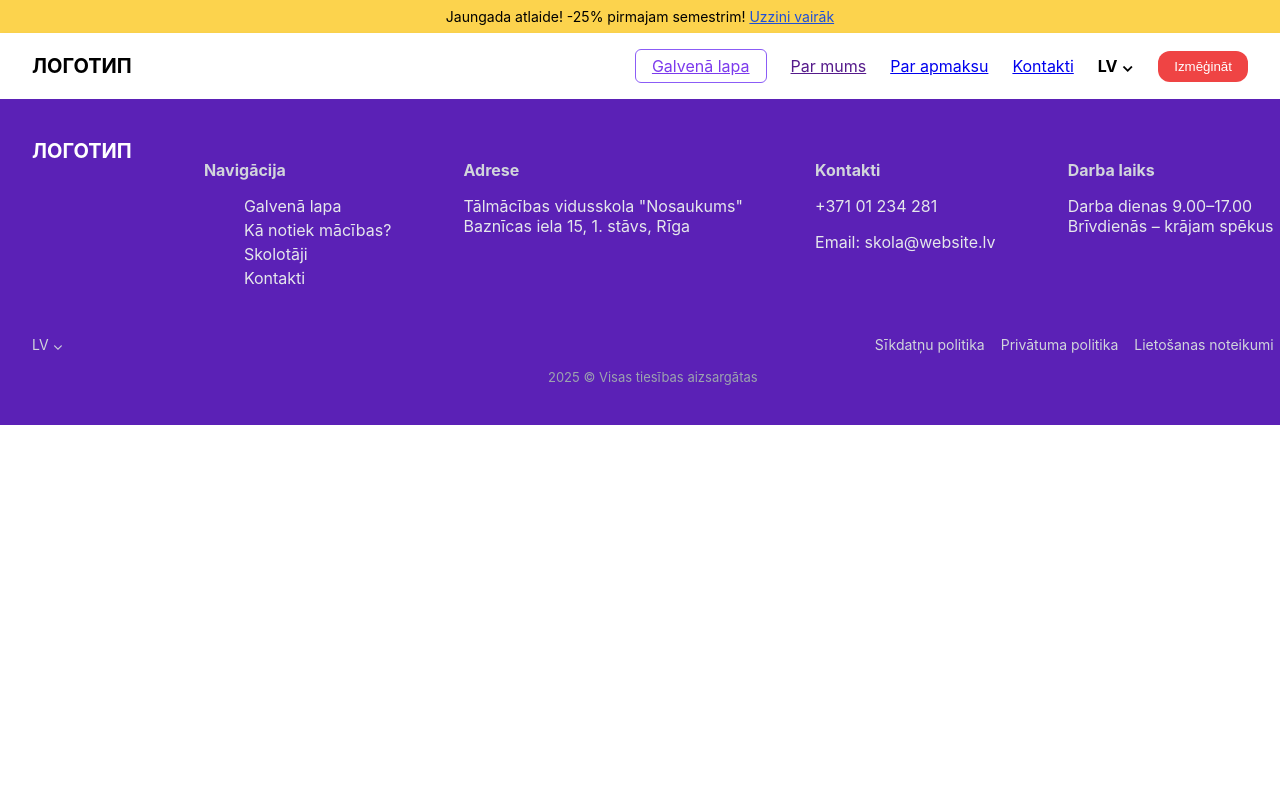
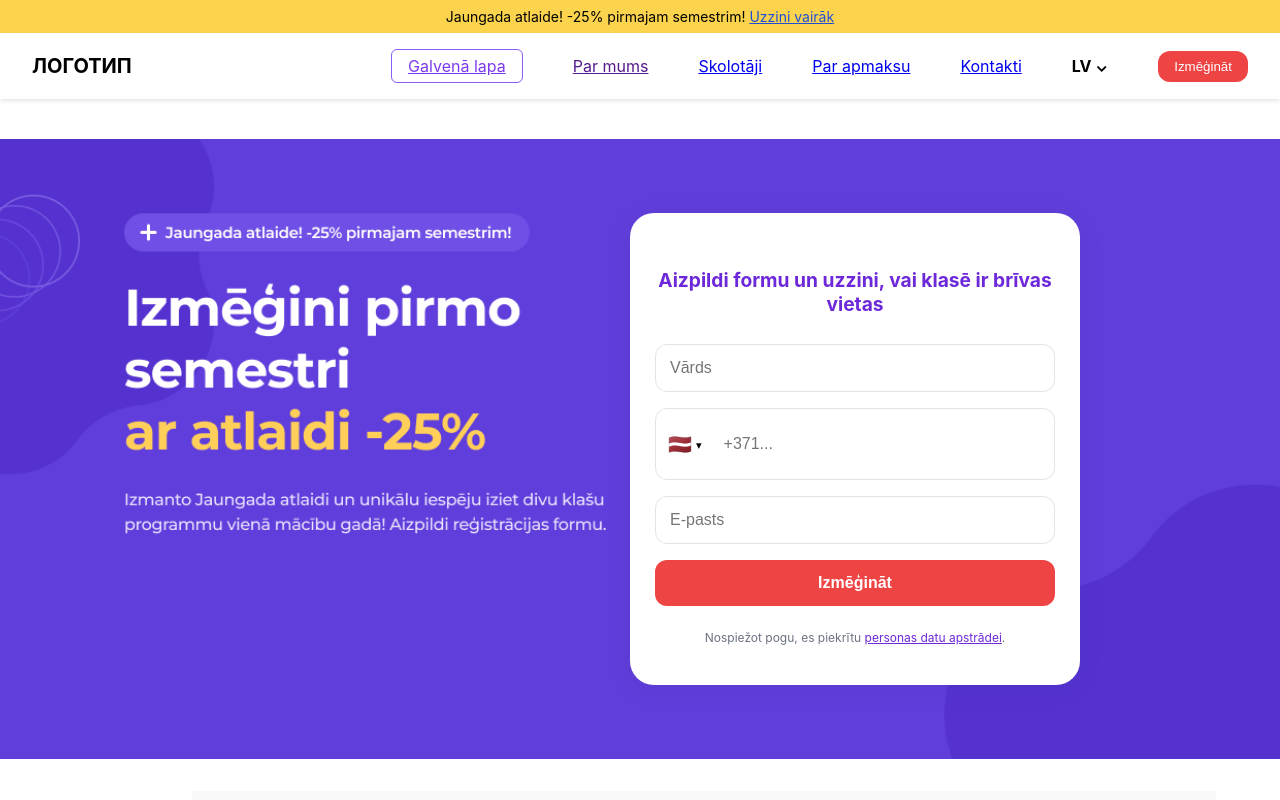
Before and after one commit to Fek1r/OnlineScool, a React (Create React App) app: page /teach in a window 1280 px wide. Shown: the top 800 px of the page. Built offline with nearby package versions, Linux system fonts and the light colour scheme.

Commit message:
Create First Version Skolotajs pages

```diff
--- a/src/App.jsx
+++ b/src/App.jsx
@@ -4,6 +4,7 @@ import { Header } from './components/Header';
 import { Footer } from './components/Footer';
 import Home from './pages/Home/Home';
 import Pay from './pages/Pay/Pay';
+import Teach from './pages/Teach/Teach';
 
 function App() {
   return (
@@ -12,6 +13,7 @@ function App() {
         <Routes>
           <Route path="/" element={<Home />} />
           <Route path="/pay" element={<Pay />} />
+          <Route path="/teach" element={<Teach />} />
         </Routes>
       <Footer />
     </Router>
--- a/src/components/Header.jsx
+++ b/src/components/Header.jsx
@@ -20,6 +20,7 @@ export const Header = () => {
         <nav className="nav-links">
           <a className="nav-button" href = "/">Galvenā lapa</a>
           <a href="">Par mums</a>
+          <a href="teach">Skolotāji</a>
           <a href="pay">Par apmaksu</a>
           <a href="#">Kontakti</a>
           <div className="lang-select">LV ⌄</div>
--- a/src/components/Layout.css
+++ b/src/components/Layout.css
@@ -32,7 +32,7 @@
 .nav-links {
   display: flex;
   align-items: center;
-  gap: 24px;
+  gap: 50px;
 }
 
 .nav-button {
--- /dev/null
+++ b/src/pages/Teach/Teach.css
@@ -0,0 +1,200 @@
+.cta {
+    margin-top: 5vh;
+  background-image: url('/public/img_home/25.png'); /* путь к твоему фону */
+  background-size: cover;
+  background-position: center;
+  padding: 60px 40px;
+  display: flex;
+  justify-content: flex-end; /* форма справа */
+  align-items: center;
+  height: 500px; /* можно адаптировать под контент */
+  }
+
+  .modern-form {
+    background: white;
+    border-radius: 24px;
+    padding: 40px 25px;
+    max-width: 400px;
+    margin-right: 20vh;
+    width: 100%;
+    box-shadow: 0 4px 30px rgba(0, 0, 0, 0.05);
+    display: flex;
+    flex-direction: column;
+    gap: 16px;
+    text-align: center;
+  }
+
+  .modern-form h2 {
+    font-size: 1.2rem;
+    color: #6d28d9;
+    margin-bottom: 12px;
+  }
+
+  .modern-form input {
+    padding: 14px;
+    border-radius: 12px;
+    border: 1px solid #e4e4e7;
+    font-size: 1rem;
+    outline: none;
+    transition: border 0.3s;
+  }
+
+  .modern-form input:focus {
+    border: 2px solid #3b82f6;
+  }
+
+  .phone-input {
+    display: flex;
+    align-items: center;
+    gap: 8px;
+    border: 1px solid #e4e4e7;
+    padding: 12px;
+    border-radius: 12px;
+    background: white;
+  }
+
+  .phone-input input {
+    border: none;
+    outline: none;
+    flex: 1;
+    font-size: 1rem;
+  }
+
+  .flag-select {
+    font-size: 1.2rem;
+    display: flex;
+    align-items: center;
+    gap: 4px;
+    cursor: pointer;
+    user-select: none;
+  }
+
+  .arrow {
+    font-size: 0.7rem;
+    margin-top: 2px;
+  }
+
+  .modern-form button {
+    background-color: #ef4444;
+    color: white;
+    padding: 14px;
+    border: none;
+    border-radius: 12px;
+    font-weight: 600;
+    font-size: 1rem;
+    cursor: pointer;
+    transition: background 0.3s;
+  }
+
+  .modern-form button:hover {
+    background-color: #dc2626;
+  }
+
+  .modern-form small {
+    font-size: 0.75rem;
+    color: #6b7280;
+    margin-top: 8px;
+  }
+
+  .modern-form a {
+    color: #6d28d9;
+    text-decoration: underline;
+  }
+
+  /* ==== LEARNING ==== */
+  .learning {
+    width: 80%;
+    background: #f9f9f9;
+    margin-left:15%;
+  }
+
+  .learning-columns {
+    display: flex;
+    flex-wrap: wrap;
+    gap: 40px;
+    margin-top: 32px;
+  }
+  .mac-logo{
+    margin-top:5vh;
+  }
+ .learning-box{
+    margin-top:0 !important;
+
+ }
+  .learning-box {
+    flex: 1;
+    background: #f9f9f9;
+  }
+
+
+  .learning-box ul {
+    padding-left: 20px;
+    list-style-type: disc;
+  }
+
+  /* ==== FAQ ==== */
+  .faq {
+    width: 80%;
+    margin-left: 15%;
+    padding: 60px 40px;
+  }
+
+  .faq details {
+    max-width: 80%;
+    margin-bottom: 16px;
+    border-bottom: 1px solid #ccc;
+    padding-bottom: 12px;
+  }
+
+  .faq summary {
+    font-weight: bold;
+    cursor: pointer;
+
+
+  }
+  /* ==== AI HELPER ==== */
+  .ai-full-bg {
+    background-image: url('/public/img_home/Ai.png'); /* путь к изображению */
+    background-size: cover;
+    background-position: center;
+    width: 67%;
+    margin-left:15%;
+    height: 400px; /* можешь поменять на auto, min-height или vw/vh */
+    display: flex;
+    align-items: flex-end;
+    justify-content: center;
+    padding: 20px;
+    border-radius: 40px;
+  }
+  .margin{
+    margin-bottom: 5vh;
+    background-color: #f9f9f9;;
+  }
+  .ai-floating-form {
+    display: flex;
+    gap: 12px;
+    flex-wrap: wrap;
+  }
+
+  .ai-floating-form input {
+    padding: 12px 16px;
+    border-radius: 8px;
+    border: none;
+    min-width: 250px;
+    font-size: 1rem;
+  }
+
+  .ai-floating-form button {
+    background-color: #6d28d9;
+    color: white;
+    border: none;
+    padding: 12px 24px;
+    border-radius: 8px;
+    font-size: 1rem;
+    cursor: pointer;
+    transition: background 0.3s;
+  }
+
+  .ai-floating-form button:hover {
+    background-color: #5b21b6;
+  }
--- /dev/null
+++ b/src/pages/Teach/Teach.jsx
@@ -0,0 +1,74 @@
+import React from 'react';
+import './Teach.css';
+
+const Teach = () => {
+  return (
+    <div className="teach">
+      {/* Call to Action */}
+      <section className="cta">
+  <form className="modern-form">
+    <h2>Aizpildi formu un uzzini, vai klasē ir brīvas vietas</h2>
+
+    <input type="text" placeholder="Vārds" />
+
+    <div className="phone-input">
+      <div className="flag-select">
+        🇱🇻 <span className="arrow">▾</span>
+      </div>
+      <input type="tel" placeholder="+371..." />
+    </div>
+
+    <input type="email" placeholder="E-pasts" />
+
+    <button type="submit">Izmēģināt</button>
+
+    <small>
+      Nospiežot pogu, es piekrītu{' '}
+      <a href="#">personas datu apstrādei</a>.
+    </small>
+  </form>
+</section>
+
+      {/* Learning Style */}
+      <section className="learning">
+        <div className="learning-columns">
+            <div className = "mac-logo">
+                <img src="/img_home/mac.png" alt="Macamies" />
+            </div>
+          <div className="learning-box">
+            <img src="/img_home/learn.png" alt="Learning" />
+          </div>
+        </div>
+      </section>
+
+      {/* FAQ */}
+      <section className="faq">
+        <h2>Biežākie jautājumi</h2>
+        <details>
+          <summary>Kas ir programma “Divas klases vienā gadā”?</summary>
+          <p>Tā ir intensīvāka programma ar paātrinātu mācību plānu.</p>
+        </details>
+        <details>
+          <summary>Kam ir piemērota šī programma?</summary>
+          <p>Skolēniem, kas vēlas iet ātrāk vai pārkārtot savas mācības.</p>
+        </details>
+        <details>
+          <summary>Kādas priekšrocības dod šī programma?</summary>
+          <p>Ātrāks diploms, vairāk brīvības, mazāk stresa.</p>
+        </details>
+      </section>
+
+      {/* AI Helper */}
+      <section className="ai-full-bg">
+        <div className = "margin">
+            <form className="ai-floating-form">
+            <input type="text" placeholder="Uzrakstiet savu jautājumu..." />
+            <button type="submit">Nosūtīt</button>
+        </form>
+      </div>
+    </section>
+    </div>
+  );
+};
+
+export default Teach;
```
Also changed, not shown: public/manifest.json (deleted), public/robots.txt (deleted).
